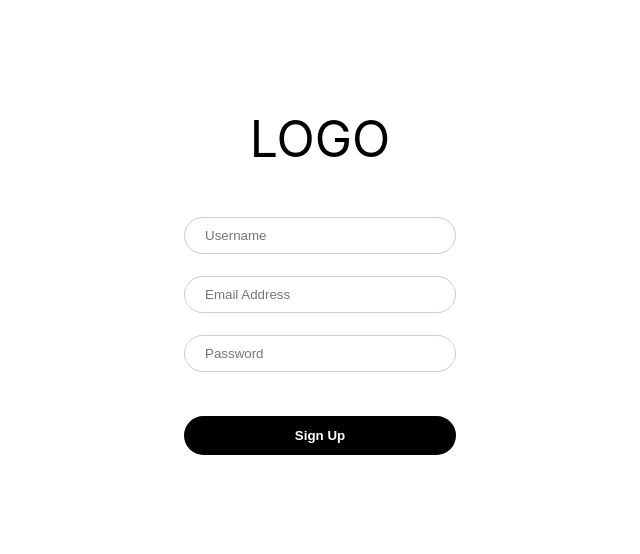
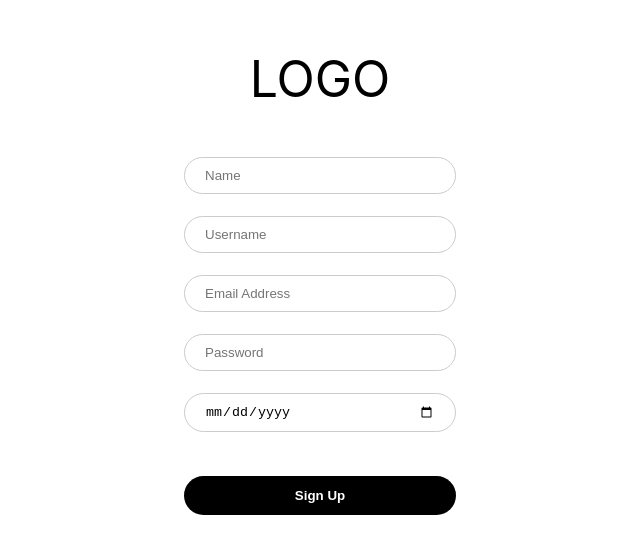
Before and after one commit to petersatria/sober-react, a React (Create React App) app: page /signup in a window 1280 px wide. Shown: the part 118-672 px from the top of the page, without its empty margins (0-640 px from the left). Built offline with nearby package versions, Linux system fonts and the light colour scheme.

Commit message:
Add signup validation

```diff
--- a/src/components/Form/Form.js
+++ b/src/components/Form/Form.js
@@ -1,19 +1,9 @@
-import Input from './Input';
-
 import styles from './Form.module.css';
 
 const Form = (props) => {
     return (
-        <form className={styles.form}>
-            <div className={styles['form-group']}>
-                <Input type="text" label="Username" />
-                <Input type="email" label="Email Address" />
-                <Input type="password" label="Password" />
-            </div>
-
-            <div className={styles['form-group']}>
-                <button className={styles['btn-signup']}>{props.buttonText}</button>
-            </div>
+        <form onSubmit={props.onSubmit} className={styles.form}>
+            {props.children}
         </form>
     );
 };
--- a/src/components/Form/Form.module.css
+++ b/src/components/Form/Form.module.css
@@ -4,29 +4,3 @@
     flex-direction: column;
     gap: 3.2rem;
 }
-.form-group {
-    display: flex;
-    flex-direction: column;
-    gap: 1rem;
-}
-
-.btn-signup {
-    padding: 1.2rem 2rem;
-    font-weight: 600;
-    border-radius: 100000px;
-    border: none;
-    background-color: black;
-    color: white;
-    cursor: pointer;
-    transition: all 0.3s;
-}
-
-.btn-signup:hover {
-    transform: translateY(-1rem);
-    box-shadow: 0 2rem 3rem rgba(0, 0, 0, 0.2);
-}
-
-.btn-signup:active {
-    transform: translateY(0);
-    box-shadow: none;
-}
--- a/src/components/Form/Input.js
+++ b/src/components/Form/Input.js
@@ -1,13 +1,43 @@
+import { useImperativeHandle, forwardRef } from 'react';
+
+import useInput from '../../hooks/use-input';
+
 import styles from './Input.module.css';
 
-const Input = (props) => {
+const Input = forwardRef((props, ref) => {
+    const {
+        changeHandler,
+        value,
+        valueIsValid,
+        valueIsError,
+        blurHandler,
+        reset,
+        stylesInput,
+    } = useInput(props.validation);
+
+    useImperativeHandle(ref, () => {
+        return {
+            reset,
+            value,
+            valueIsValid,
+        };
+    });
+
     return (
         <div className={styles['input-group']}>
-            <input className={styles.input} type={props.type} placeholder={props.label} />
+            {valueIsError && <p className={styles.error}>{props.errorMsg}</p>}
+            <input
+                onChange={changeHandler}
+                onBlur={blurHandler}
+                className={stylesInput}
+                type={props.type}
+                placeholder={props.label}
+                value={value}
+            />
 
             <label className={styles.label}>{props.label}</label>
         </div>
     );
-};
+});
 
 export default Input;
--- a/src/components/Form/Input.module.css
+++ b/src/components/Form/Input.module.css
@@ -9,6 +9,10 @@
     border: 1px solid #ccc;
 }
 
+.input.invalid {
+    background-color: pink;
+}
+
 .label {
     margin-left: 2.4rem;
     transform: translateY(-2.4rem);
@@ -17,7 +21,7 @@
     padding: 0 0.5rem;
     opacity: 0;
     visibility: hidden;
-    transition: all 0.3s;
+    transition: all 0.2s;
 }
 
 .input:focus {
@@ -33,3 +37,9 @@
     opacity: 1;
     visibility: visible;
 }
+
+.error {
+    color: red;
+    margin-left: 2.4rem;
+    margin-bottom: 1rem;
+}
--- a/src/components/Signup/Signup.js
+++ b/src/components/Signup/Signup.js
@@ -1,14 +1,104 @@
+import { useRef } from 'react';
 import Form from '../Form/Form';
+import Input from '../Form/Input';
 
 import styles from './Signup.module.css';
 
 const Signup = () => {
+    // Ref
+    const nameInputRef = useRef();
+    const usernameInputRef = useRef();
+    const emailInputRef = useRef();
+    const passwordInputRef = useRef();
+    const birthdateInputRef = useRef();
+
+    // Validation Function
+    const notEmptyValidation = (value) => value.length > 0;
+    const emailValidation = (value) => value.includes('@') && !value.includes(' ');
+    const passwordValidation = (value) => value.length > 6;
+    const birthdateValidation = (value) => new Date(value).getTime() < Date.now();
+
+    // Handler
+    const submitFormHandler = (e) => {
+        e.preventDefault();
+
+        if (
+            !(
+                nameInputRef.current.valueIsValid &&
+                usernameInputRef.current.valueIsValid &&
+                emailInputRef.current.valueIsValid &&
+                passwordInputRef.current.valueIsValid &&
+                birthdateInputRef.current.valueIsValid
+            )
+        )
+            return;
+
+        const registerInput = {
+            name: nameInputRef.current.value,
+            username: usernameInputRef.current.value,
+            email: usernameInputRef.current.value,
+            password: usernameInputRef.current.value,
+            birthdate: usernameInputRef.current.value,
+        };
+        console.log(registerInput);
+
+        nameInputRef.current.reset();
+        usernameInputRef.current.reset();
+        emailInputRef.current.reset();
+        passwordInputRef.current.reset();
+        birthdateInputRef.current.reset();
+    };
+
     return (
         <section className={styles.container}>
             <div className={styles.signup}>
                 <div className={styles.logo}>LOGO</div>
 
-                <Form buttonText="Sign Up" />
+                <Form onSubmit={submitFormHandler}>
+                    <div className={styles['form-group']}>
+                        <Input
+                            ref={nameInputRef}
+                            validation={notEmptyValidation}
+                            type="text"
+                            label="Name"
+                            errorMsg="Name must not empty"
+                        />
+
+                        <Input
+                            ref={usernameInputRef}
+                            validation={notEmptyValidation}
+                            type="text"
+                            label="Username"
+                            errorMsg="Username must not empty"
+                        />
+                        <Input
+                            ref={emailInputRef}
+                            validation={emailValidation}
+                            type="email"
+                            label="Email Address"
+                            errorMsg="Please input valid email"
+                        />
+                        <Input
+                            ref={passwordInputRef}
+                            validation={passwordValidation}
+                            type="password"
+                            label="Password"
+                            errorMsg="Password must have at least 7 character"
+                        />
+
+                        <Input
+                            ref={birthdateInputRef}
+                            validation={birthdateValidation}
+                            type="date"
+                            label="Birtdate"
+                            errorMsg="Birthdate must earlier than today"
+                        />
+                    </div>
+
+                    <div className={styles['form-group']}>
+                        <button className={styles['btn-signup']}>Sign Up</button>
+                    </div>
+                </Form>
             </div>
             <div className="image"></div>
         </section>
--- a/src/components/Signup/Signup.module.css
+++ b/src/components/Signup/Signup.module.css
@@ -17,3 +17,35 @@
 .logo {
     font-size: 5rem;
 }
+
+.form-group {
+    display: flex;
+    flex-direction: column;
+    gap: 1rem;
+}
+
+.btn-signup {
+    padding: 1.2rem 2rem;
+    font-weight: 600;
+    border-radius: 100000px;
+    border: none;
+    background-color: black;
+    color: white;
+    cursor: pointer;
+    transition: all 0.3s;
+}
+
+.btn-signup:hover {
+    transform: translateY(-1rem);
+    box-shadow: 0 2rem 3rem rgba(0, 0, 0, 0.2);
+}
+
+.btn-signup:active {
+    transform: translateY(0);
+    box-shadow: none;
+}
+
+.btn-signup:disabled {
+    background-color: #ccc;
+    cursor: not-allowed;
+}
--- /dev/null
+++ b/src/hooks/use-input.js
@@ -0,0 +1,39 @@
+import { useState } from 'react';
+
+import styles from '../components/Form/Input.module.css';
+
+const useInput = (validation) => {
+    const [value, setValue] = useState('');
+    const [isTouch, setIsTouch] = useState(false);
+
+    const valueIsValid = validation(value);
+    const valueIsError = !valueIsValid && isTouch;
+
+    const changeHandler = (e) => {
+        setValue(e.target.value);
+    };
+
+    const blurHandler = () => {
+        setIsTouch(true);
+    };
+
+    const reset = () => {
+        setIsTouch(false);
+        setValue('');
+    };
+
+    const stylesInput = valueIsError ? `${styles.input} ${styles.invalid}` : styles.input;
+
+    return {
+        value,
+        valueIsValid,
+        valueIsError,
+        changeHandler,
+        blurHandler,
+        reset,
+        stylesInput,
+        setValue,
+    };
+};
+
+export default useInput;
--- a/src/store/reducers/index.js
+++ b/src/store/reducers/index.js
@@ -1,9 +1,8 @@
-import { combineReducers } from 'redux'
-import ProductReducer from './ProductReducer'
-
+import { combineReducers } from 'redux';
+import ProductReducer from './ProductReducer';
 
 const root = combineReducers({
-    product:ProductReducer
-})
+    product: ProductReducer,
+});
 
-export default root
+export default root;
```
